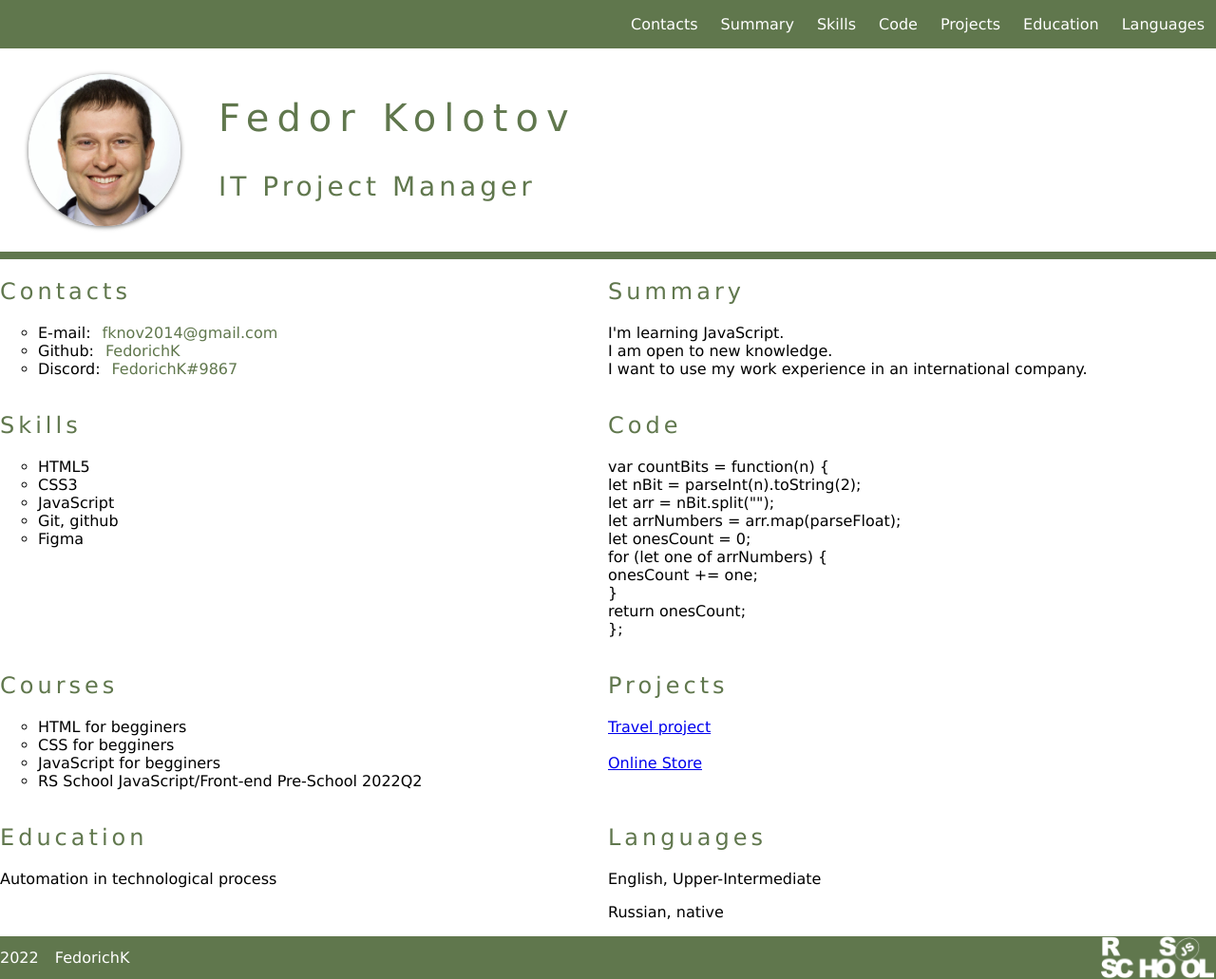
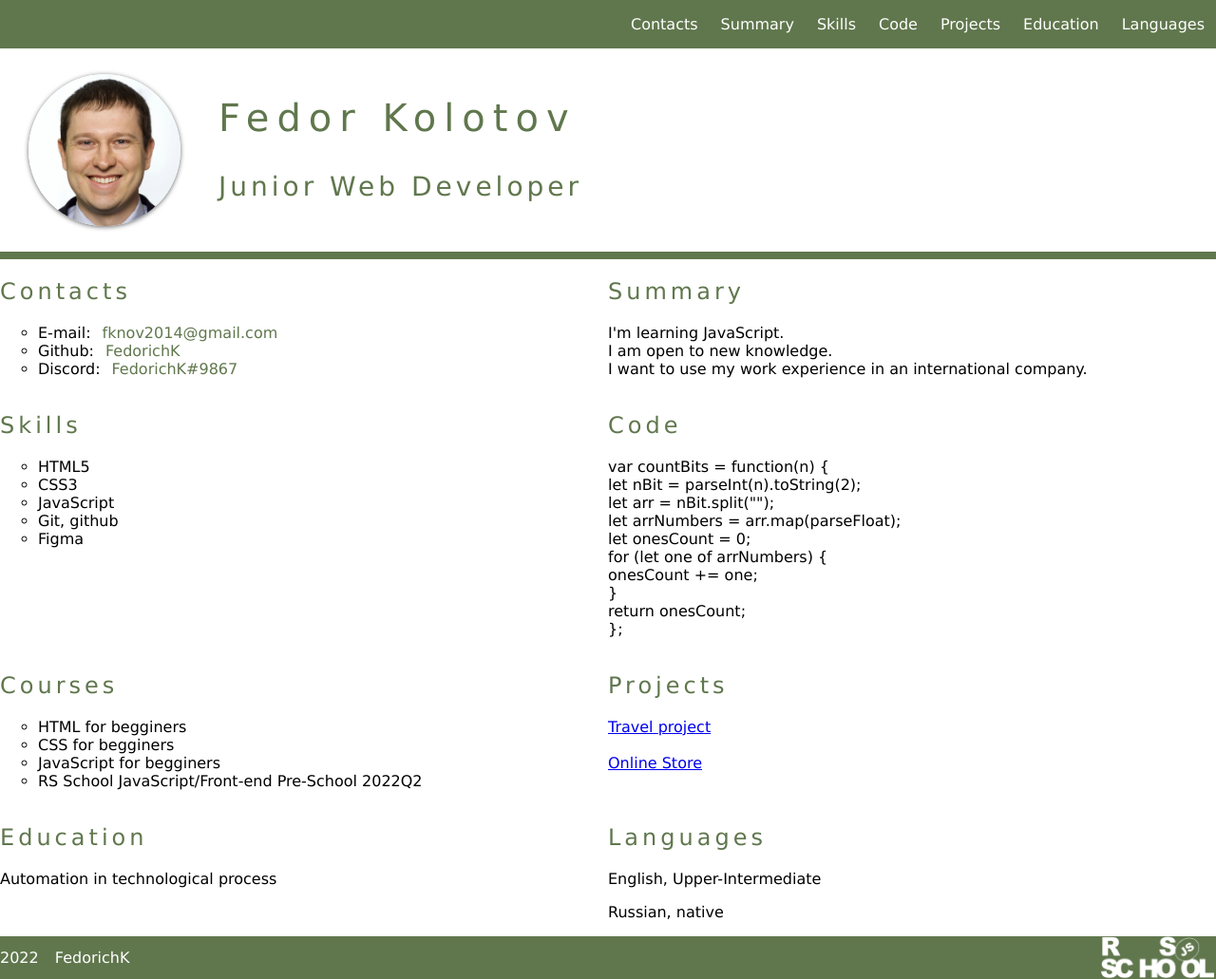
Before and after one commit to FedorichK/rsschool-cv, a plain HTML site: page index.html in a window 1280 px wide. Shown: the whole page at 95% size. Drawn offline with Linux system fonts and the light colour scheme.

Commit message:
feat: Update index.html

```diff
--- a/index.html
+++ b/index.html
@@ -31,7 +31,7 @@
                 <img class="my-photo" src="Photo-Kolotov.jpg" alt="Photo Kolotov">
                 <div class="section-profile-title">
                   <h1 class="main-title">Fedor Kolotov</h1>
-                  <h3 class="section-subtitle">IT Project Manager</h3>
+                  <h3 class="section-subtitle">Junior Web Developer</h3>
                 </div>
               </section>
             <section class="section" id="contacts">
```
